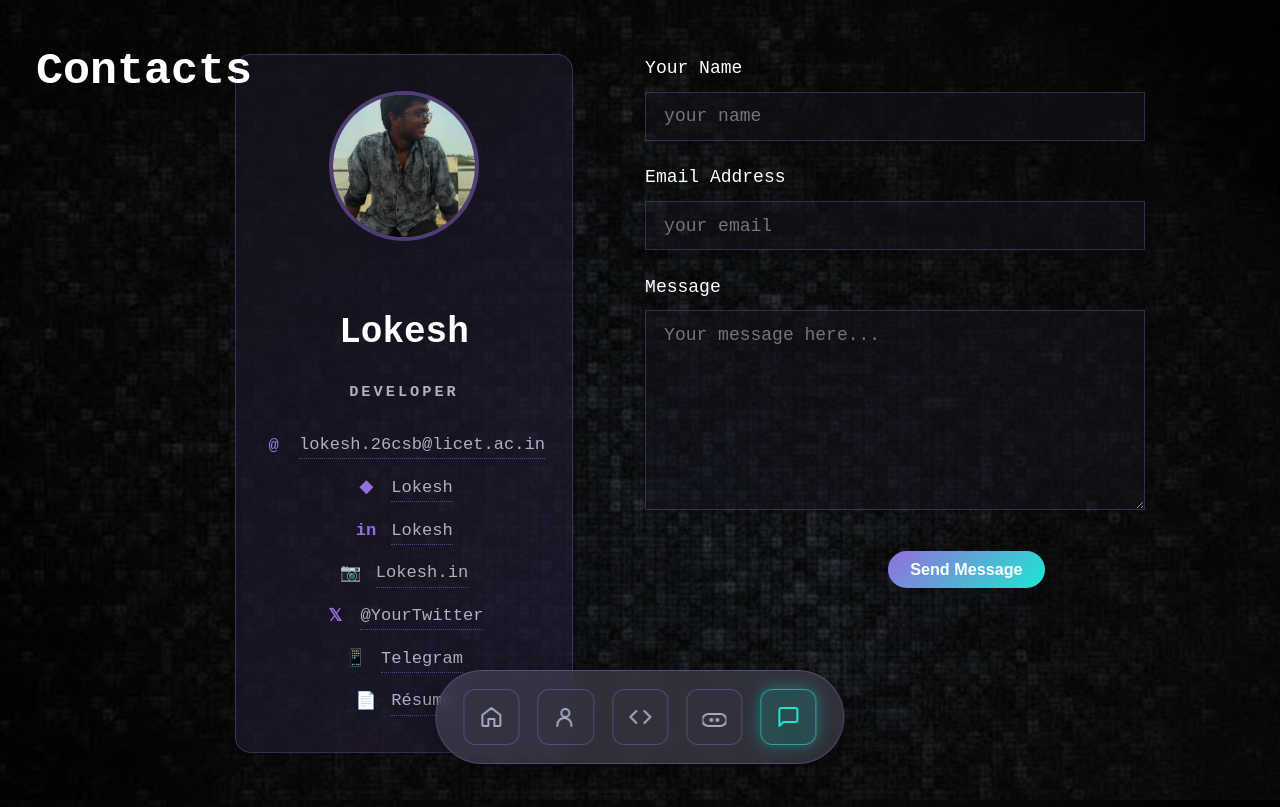
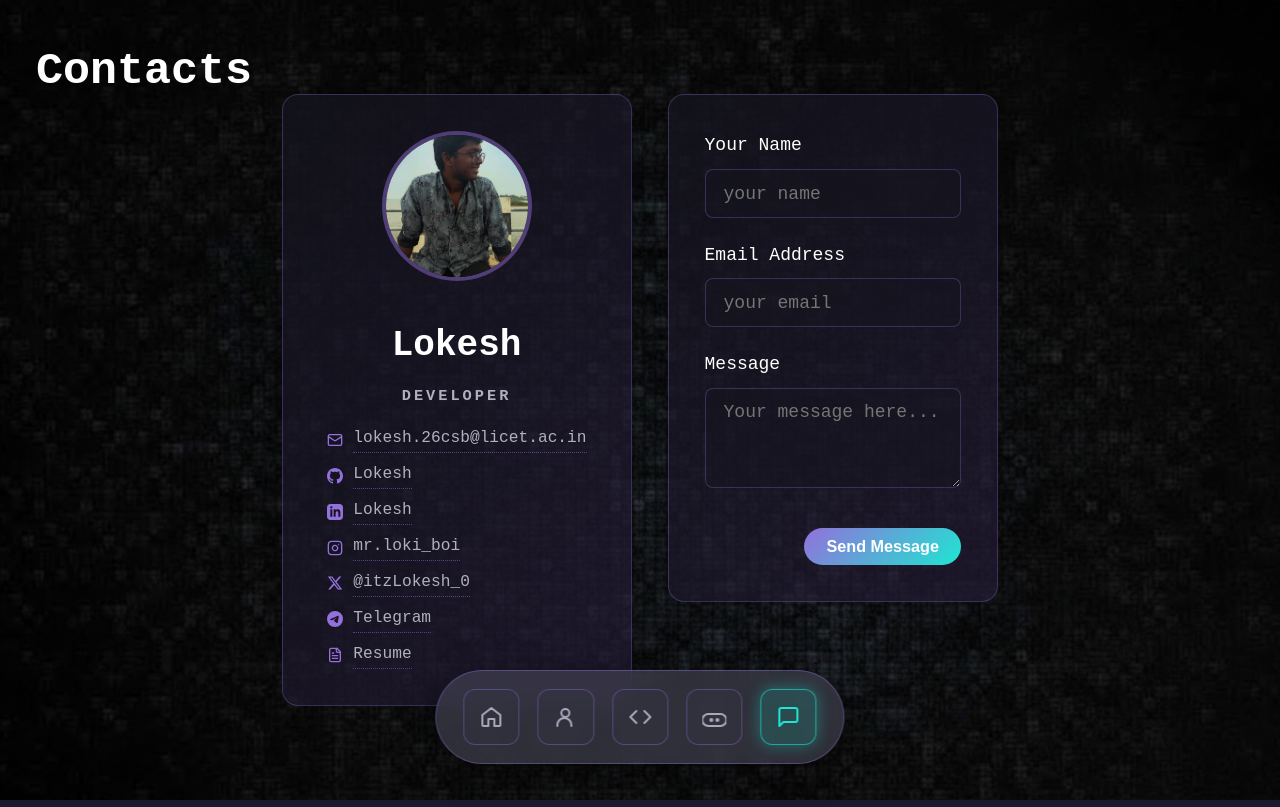
Before and after one commit to LOKESH2622/portfolio, a website: page index.html in a window 1280 px wide. Both pictures are taken after a click on the button "Contact me!!". Drawn offline with Linux system fonts and the light colour scheme.

Commit message:
contact icons

```diff
--- a/src/components/contact.html
+++ b/src/components/contact.html
@@ -15,13 +15,48 @@
                 <p class="title">DEVELOPER</p>
 
                 <div class="contact-links">
-                    <p><span class="contact-icon">@</span> <a href="mailto:lokesh.26csb@licet.ac.in">lokesh.26csb@licet.ac.in</a></p>
-                    <p><span class="contact-icon">◆</span> <a href="https://github.com/LOKESH2622" target="_blank" rel="noopener noreferrer">Lokesh</a></p>
-                    <p><span class="contact-icon">in</span> <a href="https://linkedin.com/in/lokesh2212" target="_blank" rel="noopener noreferrer">Lokesh</a></p>
-                    <p><span class="contact-icon">📷</span> <a href="https://instagram.com/mr.loki_boi" target="_blank" rel="noopener noreferrer">Lokesh.in</a></p>
-                    <p><span class="contact-icon">𝕏</span> <a href="https://twitter.com/@itzLokesh_0" target="_blank" rel="noopener noreferrer">@YourTwitter</a></p>
-                    <p><span class="contact-icon">📱</span> <a href="">Telegram</a></p>
-                    <p><span class="contact-icon">📄</span> <a href="src/assets/Lokesh -CSE.pdf" target="_blank" rel="noopener noreferrer">Résumé</a></p>
+                    <p>
+                        <svg class="contact-icon" xmlns="http://www.w3.org/2000/svg" viewBox="0 0 24 24" fill="none" stroke="currentColor" stroke-width="2" stroke-linecap="round" stroke-linejoin="round">
+                            <rect width="20" height="16" x="2" y="4" rx="2"/><path d="m22 7-8.97 5.7a1.94 1.94 0 0 1-2.06 0L2 7"/>
+                        </svg>
+                        <a href="mailto:lokesh.26csb@licet.ac.in">lokesh.26csb@licet.ac.in</a>
+                    </p>
+                    <p>
+                        <svg class="contact-icon" xmlns="http://www.w3.org/2000/svg" viewBox="0 0 24 24" fill="currentColor">
+                            <path d="M12 0c-6.626 0-12 5.373-12 12 0 5.302 3.438 9.8 8.207 11.387.599.111.793-.261.793-.577v-2.234c-3.338.726-4.033-1.416-4.033-1.416-.546-1.387-1.333-1.756-1.333-1.756-1.089-.745.083-.729.083-.729 1.205.084 1.839 1.237 1.839 1.237 1.07 1.834 2.807 1.304 3.492.997.107-.775.418-1.305.762-1.604-2.665-.305-5.467-1.334-5.467-5.931 0-1.311.469-2.381 1.236-3.221-.124-.303-.535-1.524.117-3.176 0 0 1.008-.322 3.301 1.23.957-.266 1.983-.399 3.003-.404 1.02.005 2.047.138 3.006.404 2.291-1.552 3.297-1.23 3.297-1.23.653 1.653.242 2.874.118 3.176.77.84 1.235 1.911 1.235 3.221 0 4.609-2.807 5.624-5.479 5.921.43.372.823 1.102.823 2.222v3.293c0 .319.192.694.801.576 4.765-1.589 8.199-6.086 8.199-11.386 0-6.627-5.373-12-12-12z"/>
+                        </svg>
+                        <a href="https://github.com/LOKESH2622" target="_blank" rel="noopener noreferrer">Lokesh</a>
+                    </p>
+                    <p>
+                        <svg class="contact-icon" xmlns="http://www.w3.org/2000/svg" viewBox="0 0 24 24" fill="currentColor">
+                            <path d="M19 0h-14c-2.761 0-5 2.239-5 5v14c0 2.761 2.239 5 5 5h14c2.762 0 5-2.239 5-5v-14c0-2.761-2.238-5-5-5zm-11 19h-3v-11h3v11zm-1.5-12.268c-.966 0-1.75-.79-1.75-1.764s.784-1.764 1.75-1.764 1.75.79 1.75 1.764-.783 1.764-1.75 1.764zm13.5 12.268h-3v-5.604c0-3.368-4-3.113-4 0v5.604h-3v-11h3v1.765c1.396-2.586 7-2.777 7 2.476v6.759z"/>
+                        </svg>
+                        <a href="https://linkedin.com/in/lokesh2212" target="_blank" rel="noopener noreferrer">Lokesh</a>
+                    </p>
+                    <p>
+                        <svg class="contact-icon" xmlns="http://www.w3.org/2000/svg" viewBox="0 0 24 24" fill="none" stroke="currentColor" stroke-width="2" stroke-linecap="round" stroke-linejoin="round">
+                            <rect width="20" height="20" x="2" y="2" rx="5" ry="5"/><path d="M16 11.37A4 4 0 1 1 12.63 8 4 4 0 0 1 16 11.37z"/><line x1="17.5" x2="17.51" y1="6.5" y2="6.5"/>
+                        </svg>
+                        <a href="https://instagram.com/mr.loki_boi" target="_blank" rel="noopener noreferrer">mr.loki_boi</a>
+                    </p>
+                    <p>
+                        <svg class="contact-icon" xmlns="http://www.w3.org/2000/svg" viewBox="0 0 24 24" fill="currentColor">
+                            <path d="M18.244 2.25h3.308l-7.227 8.26 8.502 11.24H16.17l-5.214-6.817L4.99 21.75H1.68l7.73-8.835L1.254 2.25H8.08l4.713 6.231zm-1.161 17.52h1.833L7.084 4.126H5.117z"/>
+                        </svg>
+                        <a href="https://twitter.com/@itzLokesh_0" target="_blank" rel="noopener noreferrer">@itzLokesh_0</a>
+                    </p>
+                    <p>
+                        <svg class="contact-icon" xmlns="http://www.w3.org/2000/svg" viewBox="0 0 24 24" fill="currentColor">
+                            <path d="M11.944 0A12 12 0 0 0 0 12a12 12 0 0 0 12 12 12 12 0 0 0 12-12A12 12 0 0 0 12 0a12 12 0 0 0-.056 0zm4.962 7.224c.1-.002.321.023.465.14a.506.506 0 0 1 .171.325c.016.093.036.306.02.472-.18 1.898-.962 6.502-1.36 8.627-.168.9-.499 1.201-.82 1.23-.696.065-1.225-.46-1.9-.902-1.056-.693-1.653-1.124-2.678-1.8-1.185-.78-.417-1.21.258-1.91.177-.184 3.247-2.977 3.307-3.23.007-.032.014-.15-.056-.212s-.174-.041-.249-.024c-.106.024-1.793 1.14-5.061 3.345-.48.33-.913.49-1.302.48-.428-.008-1.252-.241-1.865-.44-.752-.245-1.349-.374-1.297-.789.027-.216.325-.437.893-.663 3.498-1.524 5.83-2.529 6.998-3.014 3.332-1.386 4.025-1.627 4.476-1.635z"/>
+                        </svg>
+                        <a href="">Telegram</a>
+                    </p>
+                    <p>
+                        <svg class="contact-icon" xmlns="http://www.w3.org/2000/svg" viewBox="0 0 24 24" fill="none" stroke="currentColor" stroke-width="2" stroke-linecap="round" stroke-linejoin="round">
+                            <path d="M15 2H6a2 2 0 0 0-2 2v16a2 2 0 0 0 2 2h12a2 2 0 0 0 2-2V7Z"/><path d="M14 2v4a2 2 0 0 0 2 2h4"/><path d="M10 9H8"/><path d="M16 13H8"/><path d="M16 17H8"/>
+                        </svg>
+                        <a href="src/assets/Lokesh -CSE.pdf" target="_blank" rel="noopener noreferrer">Resume</a>
+                    </p>
                 </div>
             </div>
         </div>
--- a/src/css/contact.css
+++ b/src/css/contact.css
@@ -3,11 +3,12 @@
 .contact {
     width: 100%;
     min-height: 100vh;
-    padding: 1.5rem 1rem;
+    padding: 2rem 1rem;
     display: flex;
     flex-direction: column;
     justify-content: center;
     align-items: center;
+    overflow: visible;
 }
 
 @media (min-width: 480px) {
@@ -30,7 +31,7 @@
 
 @media (min-width: 1440px) {
     .contact {
-        padding: 3rem 0;
+        padding: 3rem 2rem;
     }
 }
 
@@ -49,39 +50,38 @@
     gap: 2rem;
     align-items: center;
     width: 100%;
-    max-width: 900px;
+    max-width: 1100px;
     margin: 0 auto;
-    padding: 0 1rem;
+    padding: 0;
+    box-sizing: border-box;
+    overflow: visible;
 }
 
 @media (min-width: 480px) {
     .contact-content {
-        gap: 2.5rem;
-        padding: 0 1.5rem;
+        gap: 2rem;
     }
 }
 
 @media (min-width: 768px) {
     .contact-content {
-        gap: 3rem;
-        padding: 0 2rem;
+        gap: 2.5rem;
     }
 }
 
 @media (min-width: 1024px) {
     .contact-content {
         flex-direction: row;
-        gap: 4rem;
-        align-items: stretch;
+        gap: 2rem;
+        align-items: flex-start;
         justify-content: center;
-        padding: 0;
     }
 }
 
 @media (min-width: 1440px) {
     .contact-content {
-        max-width: 1000px;
-        gap: 6rem;
+        max-width: 1200px;
+        gap: 4rem;
     }
 }
 
@@ -93,28 +93,36 @@
     background: linear-gradient(135deg, rgba(20, 20, 30, 0.8) 0%, rgba(40, 30, 60, 0.6) 100%);
     border: 1px solid rgba(147, 112, 219, 0.3);
     border-radius: 16px;
-    padding: 2rem 1.5rem;
+    padding: 1.5rem;
     width: 100%;
     max-width: 100%;
+    box-sizing: border-box;
+}
+
+@media (min-width: 768px) {
+    .profile-card-wrapper {
+        padding: 2rem;
+    }
 }
 
 @media (min-width: 1024px) {
     .profile-card-wrapper {
-        max-width: 400px;
+        max-width: 350px;
         margin: 0;
+        flex-shrink: 0;
     }
 }
 
 .profile-background {
     position: relative;
     width: 100%;
-    margin-bottom: 2rem;
+    margin-bottom: 1rem;
 }
 
 .profile-circle {
-    width: 150px;
-    height: 150px;
-    margin: 0 auto 1.5rem;
+    width: 100px;
+    height: 100px;
+    margin: 0 auto 1rem;
     border-radius: 50%;
     border: 4px solid rgba(147, 112, 219, 0.5);
     overflow: hidden;
@@ -122,6 +130,20 @@
     align-items: center;
     justify-content: center;
     background: rgba(0, 0, 0, 0.4);
+}
+
+@media (min-width: 768px) {
+    .profile-circle {
+        width: 120px;
+        height: 120px;
+    }
+}
+
+@media (min-width: 1024px) {
+    .profile-circle {
+        width: 150px;
+        height: 150px;
+    }
 }
 
 .profile-image {
@@ -133,7 +155,7 @@
 .profile-details {
     display: flex;
     flex-direction: column;
-    gap: 1.5rem;
+    gap: 1rem;
 }
 
 .profile-details h3 {
@@ -154,24 +176,27 @@
 .contact-links {
     display: flex;
     flex-direction: column;
-    gap: 0.8rem;
-    text-align: center;
+    gap: 0.5rem;
+    text-align: left;
+    width: 100%;
 }
 
 .contact-links p {
-    font-size: clamp(0.8rem, 1.8vw, 0.95rem);
+    font-size: clamp(0.75rem, 1.8vw, 0.9rem);
     color: #b0b0c0;
     margin: 0;
     display: flex;
     align-items: center;
-    justify-content: center;
-    gap: 0.8rem;
+    justify-content: flex-start;
+    gap: 0.6rem;
 }
 
 .contact-icon {
     color: #9370db;
-    font-weight: bold;
-    min-width: 1.2rem;
+    width: 16px;
+    height: 16px;
+    min-width: 16px;
+    flex-shrink: 0;
     display: inline-flex;
     align-items: center;
     justify-content: center;
@@ -256,11 +281,25 @@
     flex-direction: column;
     gap: 1.25rem;
     width: 100%;
+    max-width: 100%;
+    background: linear-gradient(135deg, rgba(20, 20, 30, 0.8) 0%, rgba(40, 30, 60, 0.6) 100%);
+    border: 1px solid rgba(147, 112, 219, 0.3);
+    border-radius: 16px;
+    padding: 1.5rem;
+    box-sizing: border-box;
+    overflow: visible;
+}
+
+@media (min-width: 768px) {
+    .contact-form {
+        padding: 2rem;
+    }
 }
 
 @media (min-width: 1024px) {
     .contact-form {
-        max-width: 400px;
+        max-width: 650px;
+        flex: 1;
     }
 }
 
@@ -286,21 +325,8 @@
     font-size: clamp(0.875rem, 2vw, 1rem);
     transition: all 0.3s ease;
     width: 100%;
-    min-width: 300px;
-}
-
-@media (min-width: 768px) {
-    .form-group input,
-    .form-group textarea {
-        min-width: 400px;
-    }
-}
-
-@media (min-width: 1024px) {
-    .form-group input,
-    .form-group textarea {
-        min-width: 500px;
-    }
+    box-sizing: border-box;
+    border-radius: 8px;
 }
 
 .form-group input:focus,
@@ -312,7 +338,7 @@
 
 .form-group textarea {
     resize: vertical;
-    min-height: clamp(120px, 50vh, 200px);
+    min-height: 100px;
 }
 
 .contact-form .btn {
```
Also changed, not shown: src/components/hero.html (line endings or trailing spaces).
